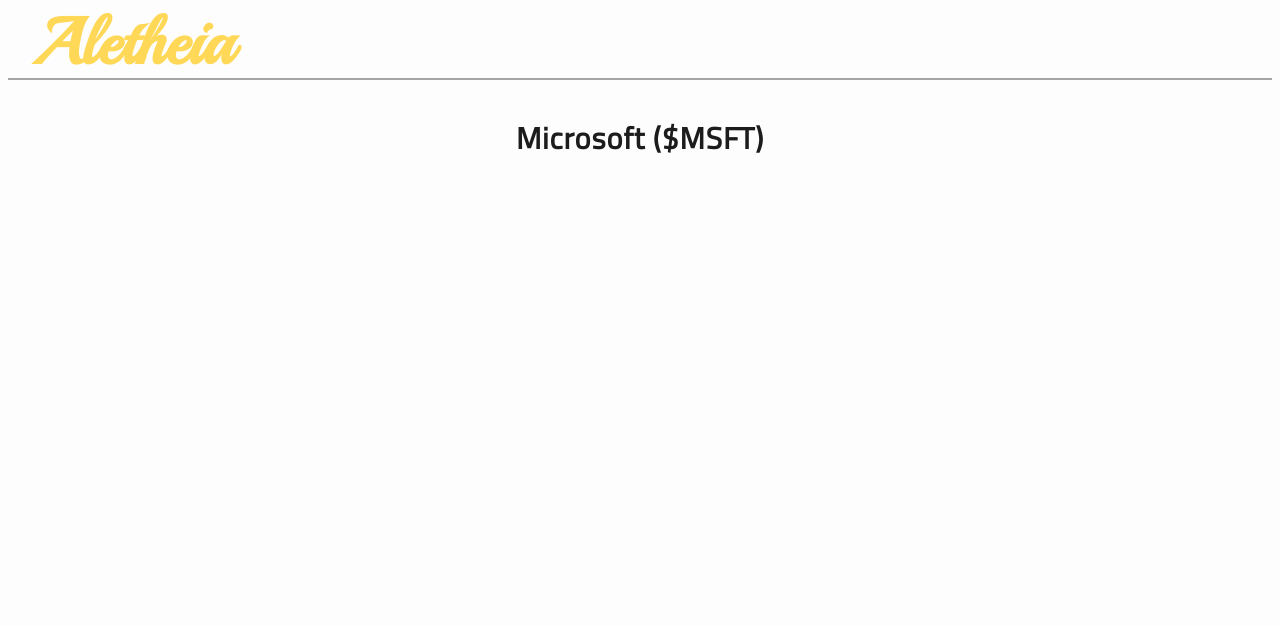
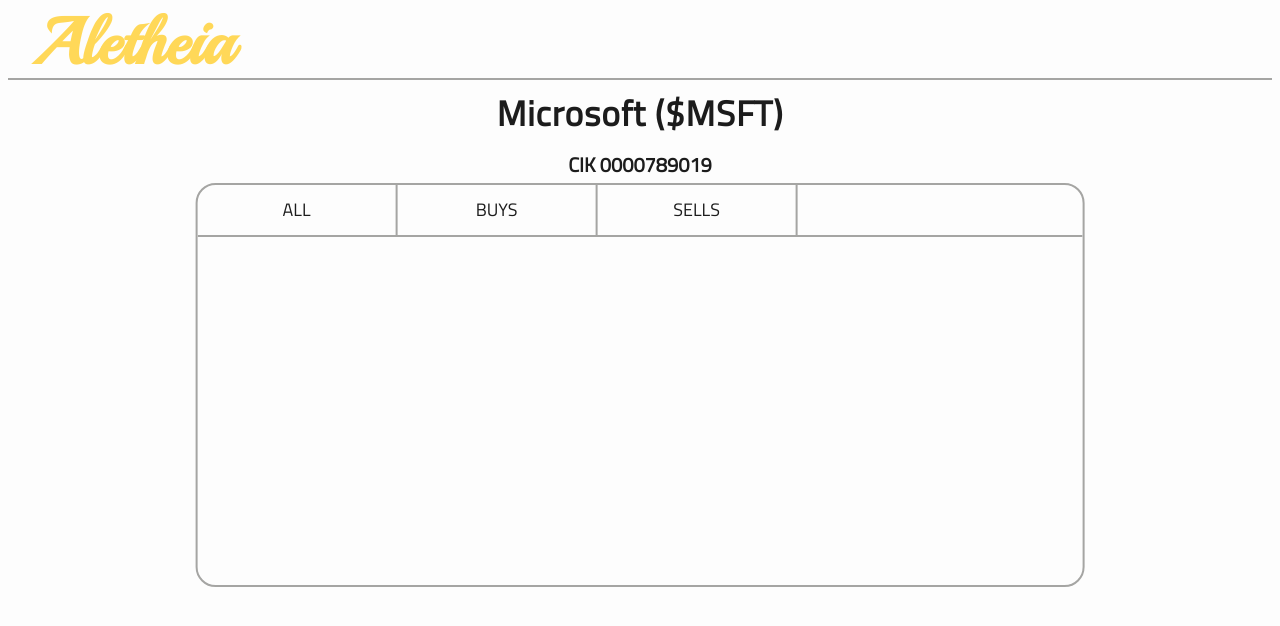
Before and after one commit to TimHanewich/aletheia, a plain HTML site: page company.html in a window 1280 px wide. Drawn offline with Linux system fonts and the light colour scheme.

Commit message:
Set up recent transactions control

```diff
--- a/company.html
+++ b/company.html
@@ -19,6 +19,22 @@
         <!--The company title-->
         <h3 class="company-title">Microsoft ($MSFT)</h3>
 
+        <!--Company CIK-->
+        <h4 id="company-cik">CIK 0000789019</h4>
+
+        <!--Recent Filings control-->
+        <div class="recent-filings-control">
+
+            <!--The controls-->
+            <div class="recent-filings-control-control">
+
+                <div id="recent-filings-allBTN" class="recent-filings-btn recent-filings-btn-normal">All</div>
+                <div id="recent-filings-buysBTN" class="recent-filings-btn recent-filings-btn-normal">BUYS</div>
+                <div id="recent-filings-sellsBTN" class="recent-filings-btn recent-filings-btn-normal">SELLS</div>
+            </div>
+
+        </div>
+
 
     </body>
 </html>
--- a/css/company.css
+++ b/css/company.css
@@ -1,8 +1,95 @@
 .company-title
 {
     text-align: center;
+    display: block;
+    font-size: 35px;
+    letter-spacing: 1px;
+    margin: 0px;
+}
+
+#company-cik
+{
     font-size: 20px;
-    display: block;
-    font-size: 30px;
-    letter-spacing: 1px;
+    text-align: center;
+    margin: 0px;
 }
+
+.recent-filings-control
+{
+    min-width: 300px;
+    width: 70%;
+    max-width: 1300px;
+    height: 400px;
+    left: 50%;
+    transform: translateX(-50%);
+    position: relative;
+    border-radius: 20px;
+    display: grid;
+    grid-template-areas: "control"
+    "list";
+    grid-template-rows: 50px 100%;
+    border-style: solid;
+    border-width: 2px;
+    border-color: #A5A5A3;
+}
+
+.recent-filings-control-control
+{
+    grid-area: control;
+    width: 100%;
+    height: 100%;
+    border-top-left-radius: 20px;
+    border-top-right-radius: 20px;
+    display: grid;
+    grid-template-areas: "all buys sells";
+    grid-template-columns: 200px 200px 200px 1fr;
+    border-top-width: 0px;
+    border-left-width: 0px;
+    border-right-width: 0px;
+    border-bottom-width: 2px;
+    border-style: solid;
+    border-color: #A5A5A3;
+}
+
+.recent-filings-btn
+{
+    text-align: center;
+    font-size: 18px;
+    line-height: 50px;
+    text-transform: uppercase;
+    height: 100%;
+    width: 100%;
+    text-align: center;
+    box-sizing: border-box;
+    border-right-width: 2px;
+    border-style: solid;
+    border-color: #A5A5A3;
+    border-top-width: 0px;
+    border-bottom-width: 0px;
+    border-left-width: 0px;
+}
+
+.recent-filings-btn-normal
+{
+    color: #1c1c1c;
+}
+
+.recent-filings-btn-selected
+{
+    color: #FFD858;
+}
+
+#recent-filings-allBTN
+{
+    grid-area: all;
+}
+
+#recent-filings-buysBTN
+{
+    grid-area: buys;
+}
+
+#recent-filings-sellsBTN
+{
+    grid-area: sells;
+}
```
